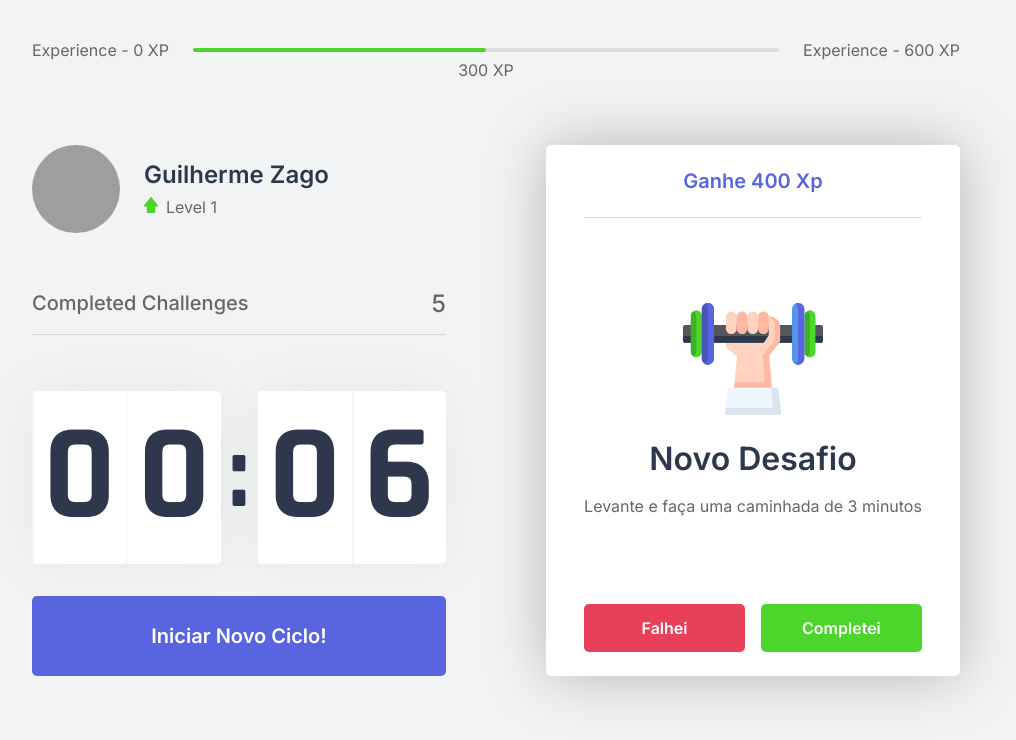
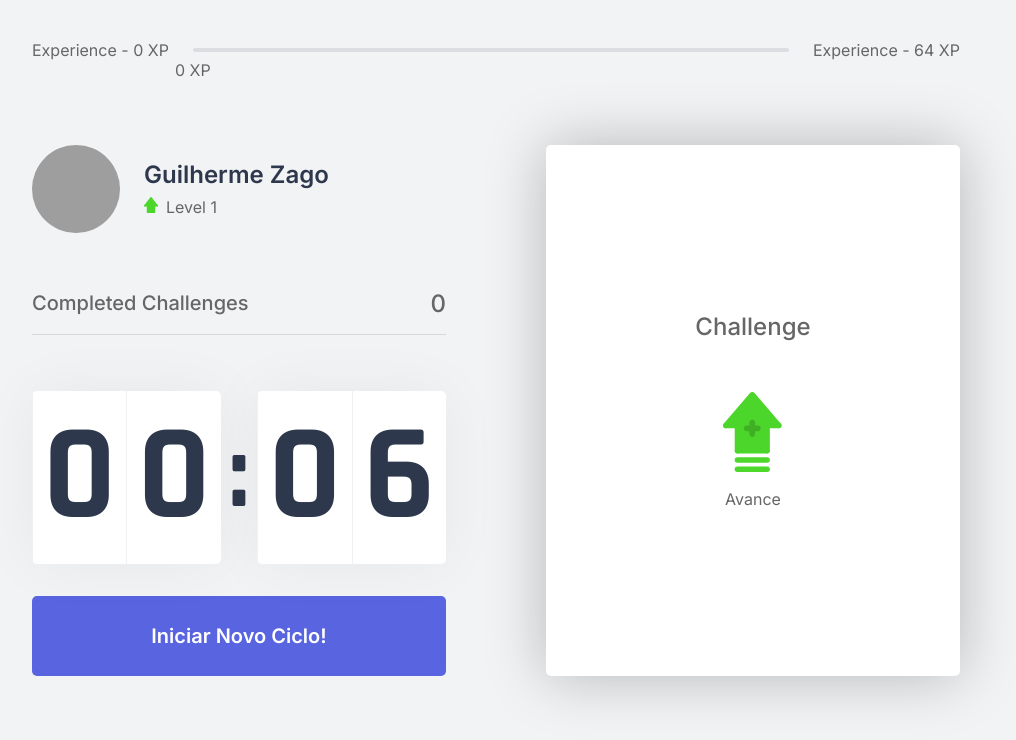
Before and after one commit to MecBonjourno/NLW4, a Next.js app: page / in a window 1280 px wide. Shown: the top 740 px of the page, without its empty margins (144-1160 px from the left). Built offline with nearby package versions, Linux system fonts and the light colour scheme; grey boxes are pictures that could not be loaded.

Commit message:
proxima aula pf

```diff
--- a/src/components/ChallengeBox.tsx
+++ b/src/components/ChallengeBox.tsx
@@ -3,24 +3,22 @@ import { challengeContext } from '../contexts/ChallengeContext';
 import styles from '../styles/components/ChallengeBox.module.css'
 
 export function ChallengeBox() {
-    const {activeChallenge} = useContext(challengeContext)
-
-    const hasActiveChallenge = true;
+    const {activeChallenge, resetChallenge} = useContext(challengeContext)
 
     return(
         <div className={styles.challengeBoxContainer}>
-            {hasActiveChallenge ? (
+            {activeChallenge ? (
                 <div className={styles.challengeBoxActive}>
-                    <header>Ganhe 400 Xp</header>
+                    <header>Ganhe {activeChallenge.amount} Xp</header>
 
                     <main>
-                        <img src="icons/body.svg" />
+                        <img src={`icons/${activeChallenge.type}.svg`} />
                         <strong>Novo Desafio</strong>
-                        <p>Levante e faça uma caminhada de 3 minutos</p>
+                        <p>{activeChallenge.description}</p>
                     </main>
 
                     <footer>
-                        <button type="button" className={styles.challengeButtonFail}>Falhei</button>
+                        <button type="button" className={styles.challengeButtonFail} onClick={resetChallenge}>Falhei</button>
                         <button type="button" className={styles.challengeButtonSucess}>Completei</button>
                     </footer>
                 </div>
--- a/src/components/CompletedChallenges.tsx
+++ b/src/components/CompletedChallenges.tsx
@@ -1,10 +1,14 @@
+import { useContext } from 'react';
+import { challengeContext } from '../contexts/ChallengeContext';
 import styles from '../styles/components/CompletedChallenges.module.css';
 
 export function CompletedChallenges() {
+	const { challengeCompleted } = useContext(challengeContext);
+
 	return (
 		<div className={styles.completedChallengesContainer}>
 			<span>Completed Challenges</span>
-			<span>5</span>
+			<span>{challengeCompleted}</span>
 		</div>
 	);
 }
--- a/src/components/ExperienceBar.tsx
+++ b/src/components/ExperienceBar.tsx
@@ -1,17 +1,24 @@
+import { useContext } from 'react';
+import { challengeContext } from '../contexts/ChallengeContext';
 import styles from '../styles/components/ExperienceBar.module.css';
 
 export function ExperienceBar() {
+
+	const { currentXP, experienceToNextLevel  } = useContext(challengeContext);
+
+	const percentNextLevel = Math.round(currentXP * 100) / experienceToNextLevel;
+
 	return (
 		<header className={styles.experienceBar}>
 			<span>Experience - 0 XP</span>
 			<div>
-				<div style={{ width: '50%' }} />
+				<div style={{ width: `${percentNextLevel}%` }} />
 
-				<span className={styles.experienceStatus} style={{ left: '50%' }}>
-					300 XP
+				<span className={styles.experienceStatus} style={{ left: `${percentNextLevel}%` }}>
+					{currentXP} XP
 				</span>
 			</div>
-			<span>Experience - 600 XP</span>
+			<span>Experience - {experienceToNextLevel} XP</span>
 		</header>
 	);
 }
--- a/src/contexts/ChallengeContext.tsx
+++ b/src/contexts/ChallengeContext.tsx
@@ -16,6 +16,8 @@ interface ChallengeContextData {
     activeChallenge: Challenge;
     levelUp: () => void;
     startNewChallenge: () => void;
+    resetChallenge: () => void;
+    experienceToNextLevel: number;
 }
 
 interface ChallengesProviderProps {
@@ -26,7 +28,9 @@ export function ChallengesProvider({children}: ChallengesProviderProps){
     const [level,setLevel] = useState(1);
     const [currentXP, setCurrentXP] = useState(0);
     const [challengeCompleted, setChallengeCompleted] = useState(0);
-    const [activeChallenge, setActiveChallenge] = useState(null)
+    const [activeChallenge, setActiveChallenge] = useState(null);
+
+    const experienceToNextLevel = Math.pow((level+1) * 4 , 2)
 
     function levelUp(){
         setLevel(level + 1)
@@ -39,8 +43,12 @@ export function ChallengesProvider({children}: ChallengesProviderProps){
         setActiveChallenge(challenge);
     }
 
+    function resetChallenge(){
+        setActiveChallenge(null)
+    }
+
     return(
-        <challengeContext.Provider value={{ level, levelUp, challengeCompleted, currentXP, startNewChallenge, activeChallenge}}>
+        <challengeContext.Provider value={{experienceToNextLevel, level, levelUp, challengeCompleted, resetChallenge, currentXP, startNewChallenge, activeChallenge}}>
             {children}
         </challengeContext.Provider>
     )
```
Also changed, not shown: 1 other file (tests, documents, lock files or other folders).
